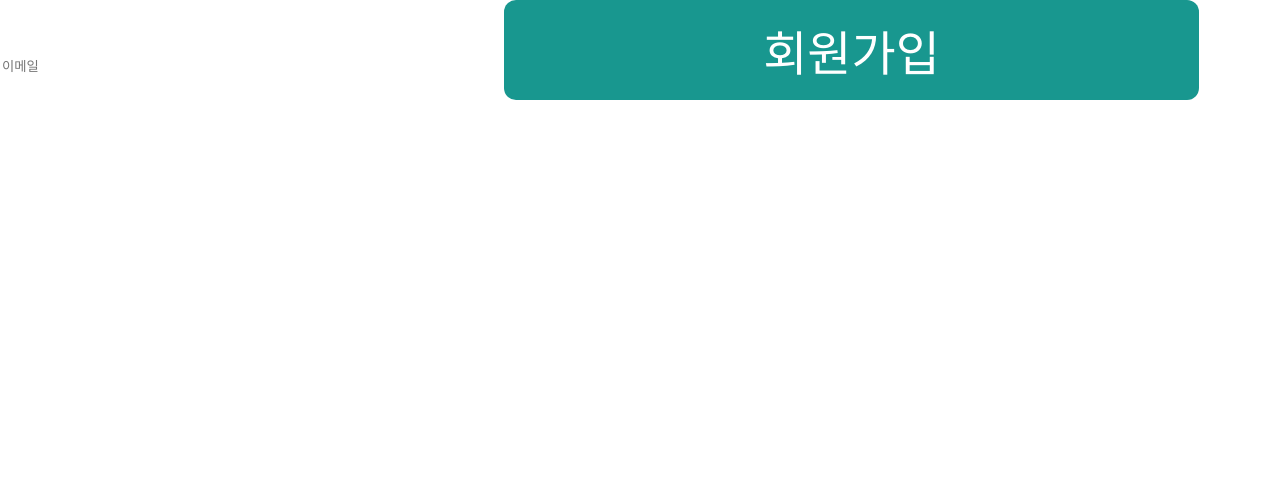
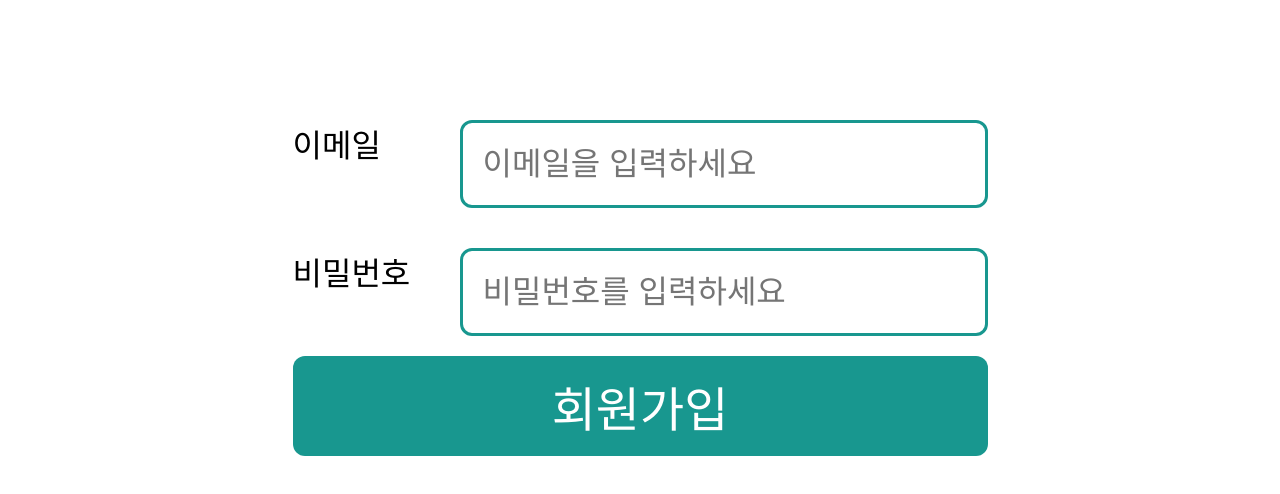
Before and after one commit to ggongjukim/wanted-pre-onboarding-frontend, a React (Create React App) app: page /signin in a window 1280 px wide. Shown: the top 494 px of the page. Built offline with nearby package versions, Linux system fonts and the light colour scheme.

Commit message:
🎨 style: 기본 디자인

```diff
--- a/src/commons/components/confirmbutton/styled.ts
+++ b/src/commons/components/confirmbutton/styled.ts
@@ -4,6 +4,6 @@ export const Confirmbutton = styled.button`
   width: 695px;
   height: 100px;
   font-weight: medium;
-  font-size: 36pt;
+  font-size: ${(props) => props.theme.fontsize.big};
   border-radius: 12px;
 `;
--- a/src/commons/components/input/index.tsx
+++ b/src/commons/components/input/index.tsx
@@ -1,4 +1,6 @@
 import * as S from './styled';
 
-const Input = (props: any) => <S.Input placeholder={props.name}></S.Input>;
+const Input = (props: any) => (
+  <S.Input type={props.type} placeholder={props.name}></S.Input>
+);
 export default Input;
--- a/src/commons/components/input/styled.ts
+++ b/src/commons/components/input/styled.ts
@@ -3,6 +3,12 @@ import styled from 'styled-components';
 export const Input = styled.input`
   width: 500px;
   height: 80px;
+  padding-left: 20px;
   border-radius: 12px;
-  border: ${(props) => props.theme.colors.green[0]};
+  border: 3px solid ${(props) => props.theme.colors.green[0]};
+  font-size: ${(props) => props.theme.fontsize.middle};
+  :focus {
+    border-color: ${(props) => props.theme.colors.warning[0]};
+    outline: 0;
+  }
 `;
--- a/src/commons/globalstyles/index.tsx
+++ b/src/commons/globalstyles/index.tsx
@@ -9,17 +9,17 @@ const GlobalStyles = createGlobalStyle`
     padding: 0;
 
     font-family:  'Noto Sans KR', sans-serif;
-    font-weight: bold;
-    font-size: 36pt;
+    font-weight: normal;
+    font-size: ${(props) => props.theme.fontsize.middle};
     color: ${(props) => props.theme.colors.text[0]};
   }
   h1{
     font-weight: 500;
-    font-size: 36pt;
+    font-size: ${(props) => props.theme.fontsize.big};
   }
   h3{
-    font-weight: bold;
-    font-size: 24pt;
+    font-weight: normal;
+    font-size: ${(props) => props.theme.fontsize.middle};
   }
   a{
     text-decoration:none;
@@ -32,6 +32,12 @@ const GlobalStyles = createGlobalStyle`
     color:  ${(props) => props.theme.colors.text[2]};
     font-family:  'Noto Sans KR', sans-serif;
     border: 0;
+    :hover{
+      background-color : ${(props) => props.theme.colors.green[1]};
+    }
+  }
+  div{
+    box-sizing:border-box;
   }
 
 `;
--- a/src/commons/globalstyles/styled.d.ts
+++ b/src/commons/globalstyles/styled.d.ts
@@ -1,7 +1,8 @@
-import { ColorTypes } from './theme';
+import { ColorTypes, FontSizeTypes } from './theme';
 
 declare module 'styled-components' {
   export interface DefaultTheme {
     readonly colors: ColorsTypes;
+    readonly fontsize: FontSizeTypes;
   }
 }
--- a/src/commons/globalstyles/theme.tsx
+++ b/src/commons/globalstyles/theme.tsx
@@ -6,8 +6,15 @@ const colors = {
   warning: ['#E9DAC1', '#F7ECDE'],
 };
 
+const fontsize = {
+  big: '36pt',
+  middle: '24pt',
+  small: '16pt',
+};
 export type ColorTypes = typeof colors;
+export type FontSizeTypes = typeof fontsize;
 
 export const theme: DefaultTheme = {
   colors,
+  fontsize,
 };
--- a/src/signin/index.tsx
+++ b/src/signin/index.tsx
@@ -1,10 +1,20 @@
+import * as S from './styled';
 import Confirmbutton from '../commons/components/confirmbutton';
 import Input from '../commons/components/input';
 
 const SignIn = () => (
   <>
-    <Input name="이메일"></Input>
-    <Confirmbutton name="회원가입" />
+    <S.Form>
+      <div>
+        이메일
+        <Input type="text" name="이메일을 입력하세요"></Input>
+      </div>
+      <div>
+        비밀번호
+        <Input type="password" name="비밀번호를 입력하세요"></Input>
+      </div>
+      <Confirmbutton name="회원가입" />
+    </S.Form>
   </>
 );
 
--- /dev/null
+++ b/src/signin/styled.ts
@@ -0,0 +1,17 @@
+import styled from 'styled-components';
+
+export const Form = styled.form`
+  display: flex;
+  flex-direction: column;
+  width: 695px;
+  margin: 0 auto;
+  margin-top: 100px;
+
+  div {
+    display: flex;
+    flex-direction: row;
+    justify-content: space-between;
+    align-content: center;
+    padding: 20px 0;
+  }
+`;
```
Also changed, not shown: .eslintrc.js.
